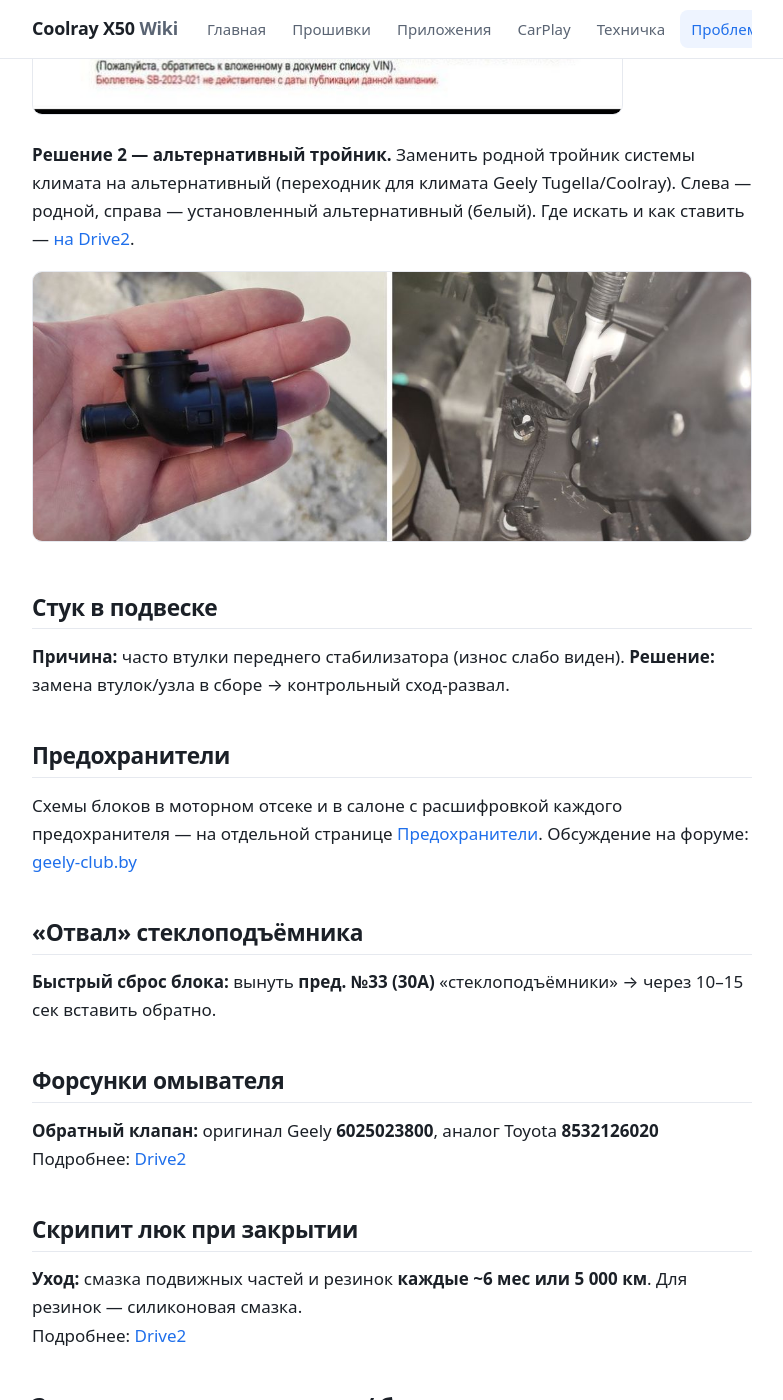
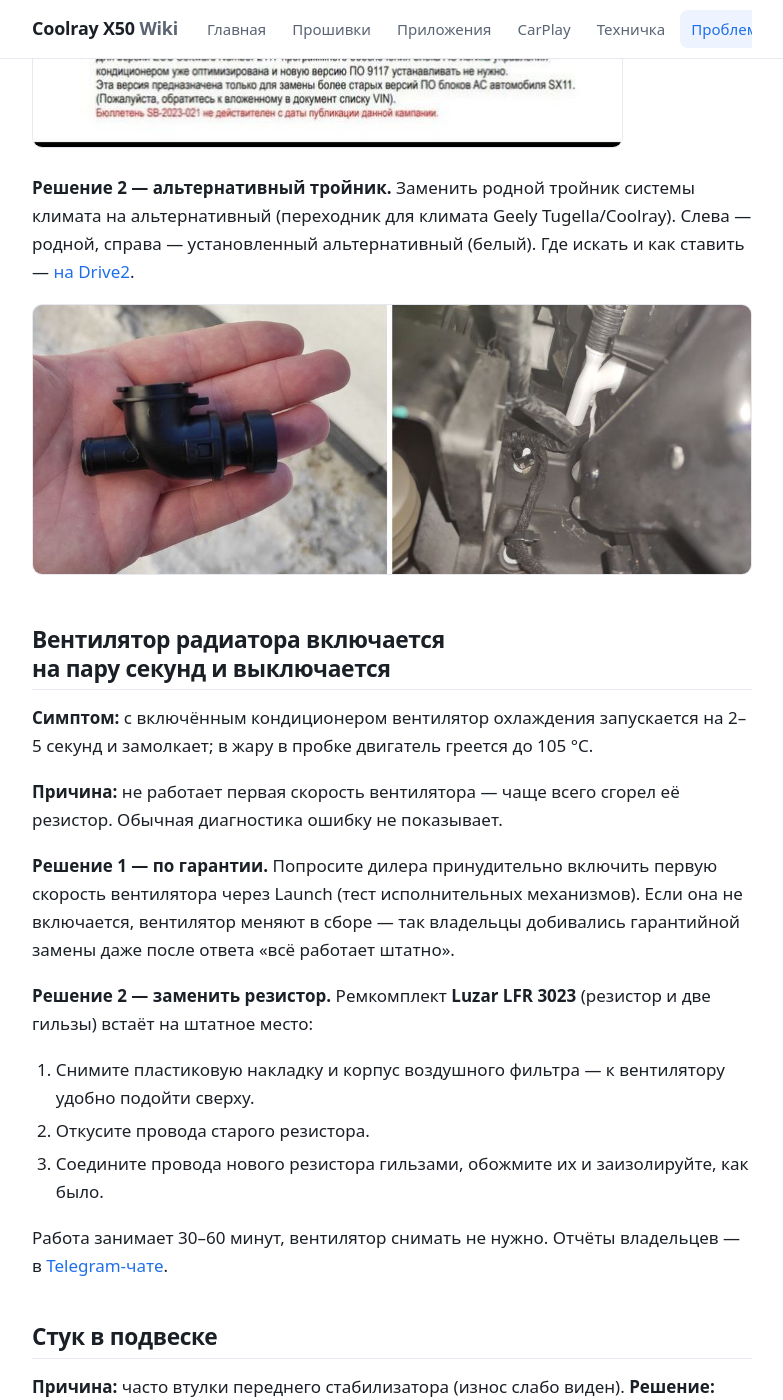
Before and after one commit to qttc/qttc.github.io, a Jekyll site: the page built from pages/problems.md, in a window 1280 px wide and 1400 px high, scrolled down 2768 px. Shown: the whole window, without its empty margins (248-1031 px from the left). Built offline with Jekyll 4.4.1, drawn with Linux system fonts in a browser that asks for light colours; some of the changed text lies outside the part shown.

Commit message:
Из чата: резистор вентилятора радиатора, ГРМ раньше 100 тыс., сброс ТО, задние колодки с EPB, Mann HU 9009 Z, дата на приборке, зимний режим TPMS

```diff
--- a/pages/problems.md
+++ b/pages/problems.md
@@ -58,6 +58,21 @@
 **Решение 2 — альтернативный тройник.** Заменить родной тройник системы климата на альтернативный (переходник для климата Geely Tugella/Coolray). Слева — родной, справа — установленный альтернативный (белый). Где искать и как ставить — [на Drive2](https://www.drive2.ru/l/661962350965829110/).
 
 ![Тройник климата Geely Coolray: родной и установленный альтернативный](/assets/problems/climate-tee.jpg){: width="1100" height="412" loading="lazy"}
+
+## Вентилятор радиатора включается на пару секунд и выключается
+**Симптом:** с включённым кондиционером вентилятор охлаждения запускается на 2–5 секунд и замолкает; в жару в пробке двигатель греется до 105 °C.
+
+**Причина:** не работает первая скорость вентилятора — чаще всего сгорел её резистор. Обычная диагностика ошибку не показывает.
+
+**Решение 1 — по гарантии.** Попросите дилера принудительно включить первую скорость вентилятора через Launch (тест исполнительных механизмов). Если она не включается, вентилятор меняют в сборе — так владельцы добивались гарантийной замены даже после ответа «всё работает штатно».
+
+**Решение 2 — заменить резистор.** Ремкомплект **Luzar LFR 3023** (резистор и две гильзы) встаёт на штатное место:
+
+1. Снимите пластиковую накладку и корпус воздушного фильтра — к вентилятору удобно подойти сверху.
+2. Откусите провода старого резистора.
+3. Соедините провода нового резистора гильзами, обожмите их и заизолируйте, как было.
+
+Работа занимает 30–60 минут, вентилятор снимать не нужно. Отчёты владельцев — в [Telegram-чате](https://t.me/CoolRay_Android_Develop/71060/457280).
 
 ## Стук в подвеске
 
```
Also changed, not shown: pages/community.md (+3 -0 lines), pages/to.md (+14 -4 lines), pages/warning-lights.md (+1 -1 lines).
